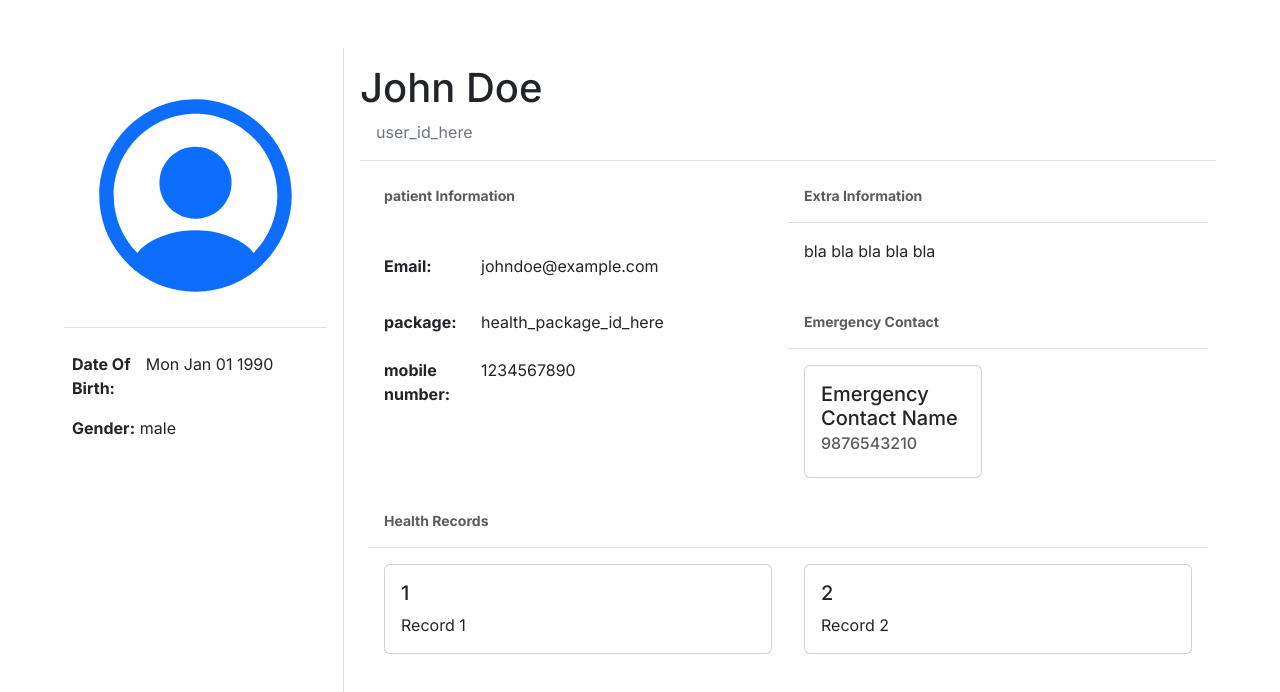
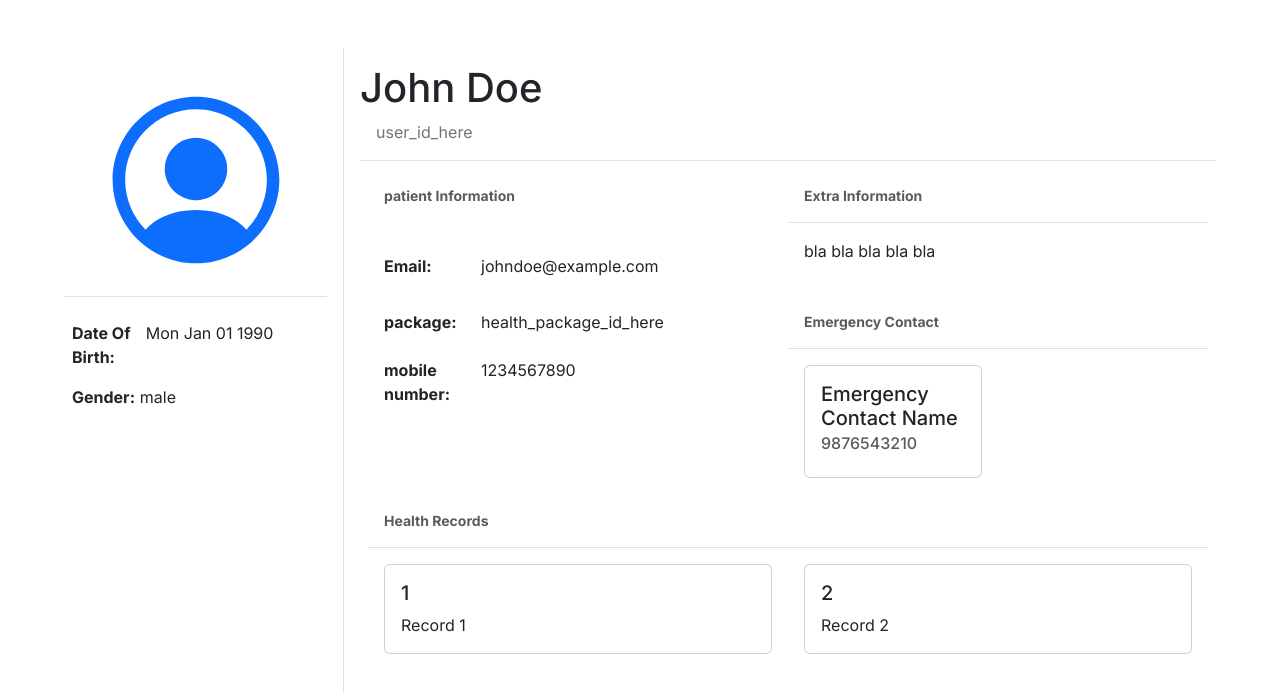
Before and after one commit to yassinfayed/ay-haga-Clinic, a Next.js app in the folder frontend/: page /patient/1 in a window 1280 px wide. Shown: the top 692 px of the page. Built offline with nearby package versions, Linux system fonts and the light colour scheme.

Commit message:
removed svg

```diff
--- a/frontend/src/app/patient/[id]/page.js
+++ b/frontend/src/app/patient/[id]/page.js
@@ -37,25 +37,7 @@ export default function patientProfile({ params }) {
       <div className=" w-25 border-end">
         <div className="p-3 border-bottom m-3">
           <div className="d-flex justify-content-center ">
-            <svg
-              viewBox="0 0 24 24"
-              fill="none"
-              xmlns="http://www.w3.org/2000/svg"
-            >
-              <g id="SVGRepo_bgCarrier" strokeWidth="0"></g>
-              <g id="SVGRepo_tracerCarrier" strokeLinejoin="round"></g>
-              <g id="SVGRepo_iconCarrier">
-                {" "}
-                <path
-                  d="M22 12C22 6.49 17.51 2 12 2C6.49 2 2 6.49 2 12C2 14.9 3.25 17.51 5.23 19.34C5.23 19.35 5.23 19.35 5.22 19.36C5.32 19.46 5.44 19.54 5.54 19.63C5.6 19.68 5.65 19.73 5.71 19.77C5.89 19.92 6.09 20.06 6.28 20.2C6.35 20.25 6.41 20.29 6.48 20.34C6.67 20.47 6.87 20.59 7.08 20.7C7.15 20.74 7.23 20.79 7.3 20.83C7.5 20.94 7.71 21.04 7.93 21.13C8.01 21.17 8.09 21.21 8.17 21.24C8.39 21.33 8.61 21.41 8.83 21.48C8.91 21.51 8.99 21.54 9.07 21.56C9.31 21.63 9.55 21.69 9.79 21.75C9.86 21.77 9.93 21.79 10.01 21.8C10.29 21.86 10.57 21.9 10.86 21.93C10.9 21.93 10.94 21.94 10.98 21.95C11.32 21.98 11.66 22 12 22C12.34 22 12.68 21.98 13.01 21.95C13.05 21.95 13.09 21.94 13.13 21.93C13.42 21.9 13.7 21.86 13.98 21.8C14.05 21.79 14.12 21.76 14.2 21.75C14.44 21.69 14.69 21.64 14.92 21.56C15 21.53 15.08 21.5 15.16 21.48C15.38 21.4 15.61 21.33 15.82 21.24C15.9 21.21 15.98 21.17 16.06 21.13C16.27 21.04 16.48 20.94 16.69 20.83C16.77 20.79 16.84 20.74 16.91 20.7C17.11 20.58 17.31 20.47 17.51 20.34C17.58 20.3 17.64 20.25 17.71 20.2C17.91 20.06 18.1 19.92 18.28 19.77C18.34 19.72 18.39 19.67 18.45 19.63C18.56 19.54 18.67 19.45 18.77 19.36C18.77 19.35 18.77 19.35 18.76 19.34C20.75 17.51 22 14.9 22 12ZM16.94 16.97C14.23 15.15 9.79 15.15 7.06 16.97C6.62 17.26 6.26 17.6 5.96 17.97C4.44 16.43 3.5 14.32 3.5 12C3.5 7.31 7.31 3.5 12 3.5C16.69 3.5 20.5 7.31 20.5 12C20.5 14.32 19.56 16.43 18.04 17.97C17.75 17.6 17.38 17.26 16.94 16.97Z"
-                  fill="#0d6efd"
-                ></path>{" "}
-                <path
-                  d="M12 6.92969C9.93 6.92969 8.25 8.60969 8.25 10.6797C8.25 12.7097 9.84 14.3597 11.95 14.4197C11.98 14.4197 12.02 14.4197 12.04 14.4197C12.06 14.4197 12.09 14.4197 12.11 14.4197C12.12 14.4197 12.13 14.4197 12.13 14.4197C14.15 14.3497 15.74 12.7097 15.75 10.6797C15.75 8.60969 14.07 6.92969 12 6.92969Z"
-                  fill="#0d6efd"
-                ></path>{" "}
-              </g>
-            </svg>
+            <Image src="/profile.svg" height={200} width={200} />
           </div>
         </div>
 
```
Also changed, not shown: frontend/public/profile.svg.
